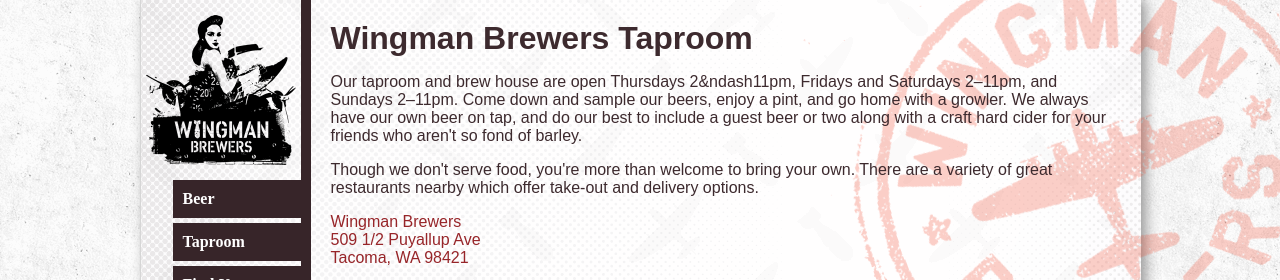
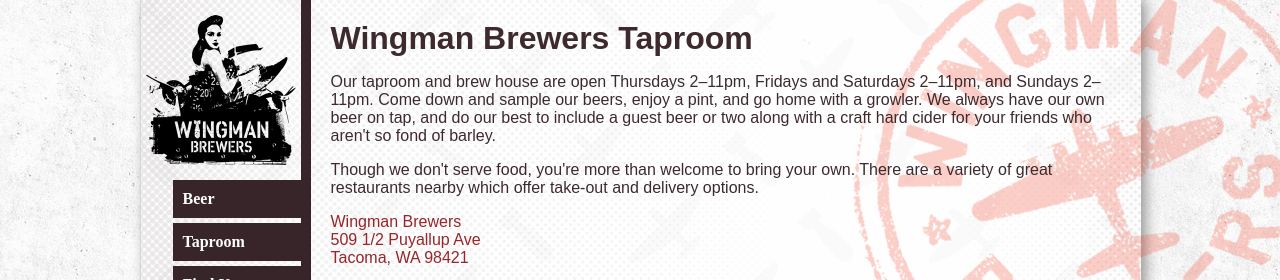
Before and after one commit to wingmanbrewers/wingmanbrewers.github.io, a Jekyll site: the page built from taproom/index.html, in a window 1280 px wide, cut to the strip 0-280 px from the top of the page. Built offline with Jekyll 4.4.1, drawn with Linux system fonts in a browser that asks for light colours; nearby versions of some CDN libraries.

Commit message:
fix semicolon

```diff
--- a/taproom/index.html
+++ b/taproom/index.html
@@ -10,7 +10,7 @@
     <h1>Wingman Brewers Taproom</h1>
 
     <p>
-        Our taproom and brew house are open Thursdays 2&ndash11pm, Fridays and Saturdays 2&ndash;11pm,
+        Our taproom and brew house are open Thursdays 2&ndash;11pm, Fridays and Saturdays 2&ndash;11pm,
         and Sundays 2&ndash;11pm.  Come down and sample our beers, enjoy a pint, and go home with a
         growler.  We always have our own beer on tap, and do our best to include a guest beer or two
         along with a craft hard cider for your friends who aren't so fond of barley.
```
